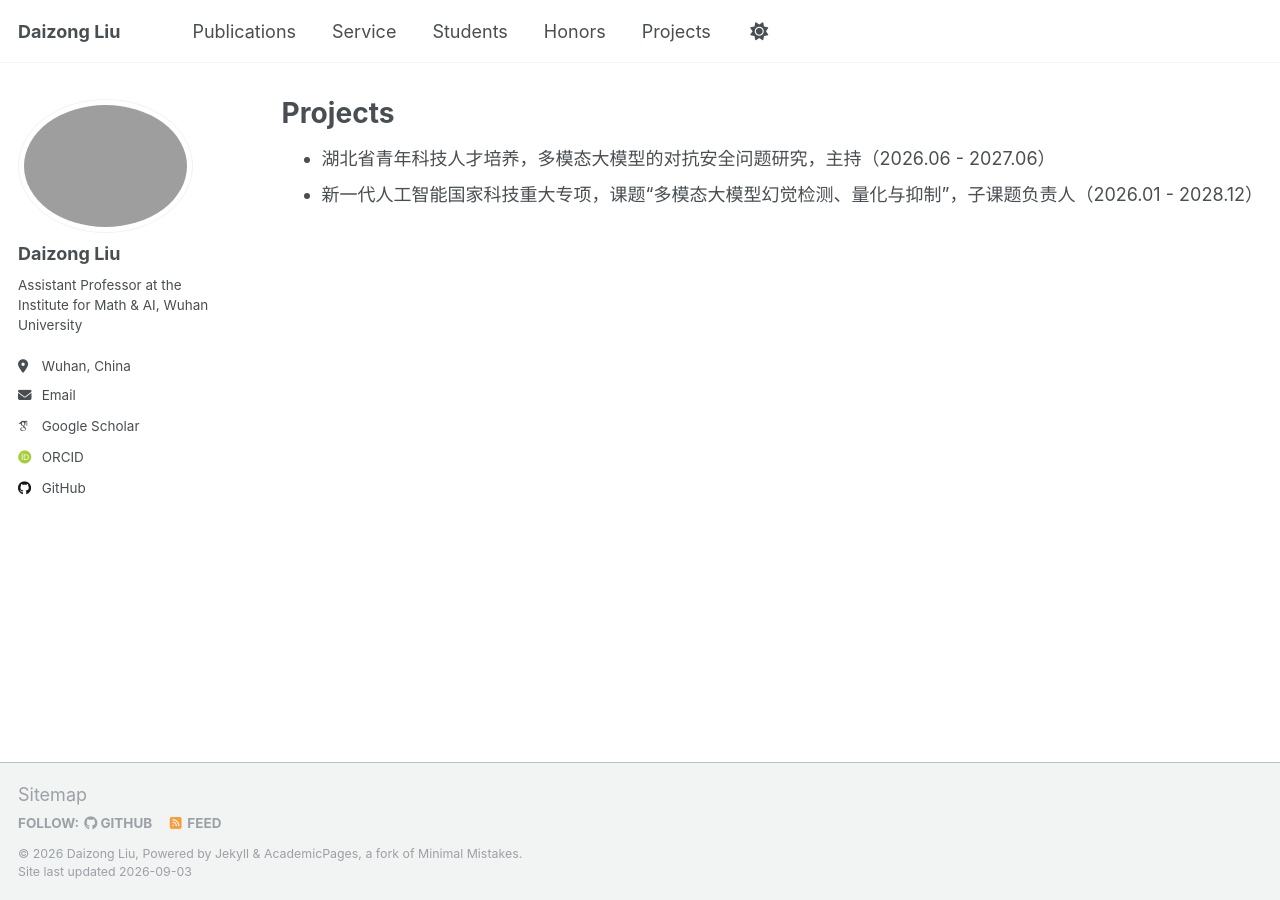
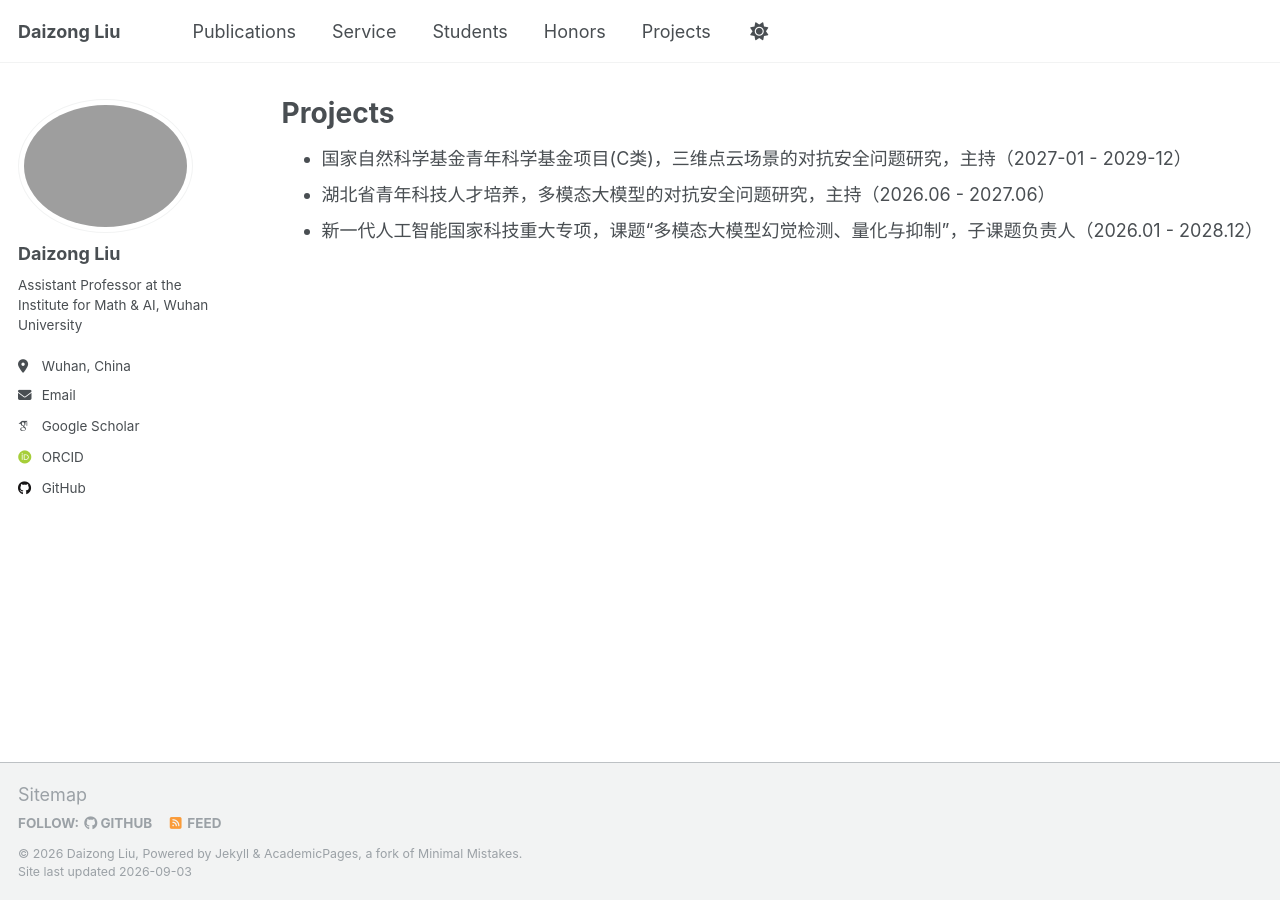
Before and after one commit to liudaizong/liudaizong.github.io, a Jekyll site: the page built from _pages/projects.md, in a window 1280 px wide. Built offline with Jekyll 4.4.1, drawn with Linux system fonts in a browser that asks for light colours; some web fonts are replaced.

Commit message:
Update projects.md

```diff
--- a/_pages/projects.md
+++ b/_pages/projects.md
@@ -3,5 +3,6 @@ permalink: /projects/
 title: "Projects"
 layout: archive
 ---
+* 国家自然科学基金青年科学基金项目(C类)，三维点云场景的对抗安全问题研究，主持（2027-01 - 2029-12）
 * 湖北省青年科技人才培养，多模态大模型的对抗安全问题研究，主持（2026.06 - 2027.06）
 * 新一代人工智能国家科技重大专项，课题“多模态大模型幻觉检测、量化与抑制”，子课题负责人（2026.01 - 2028.12）
```
